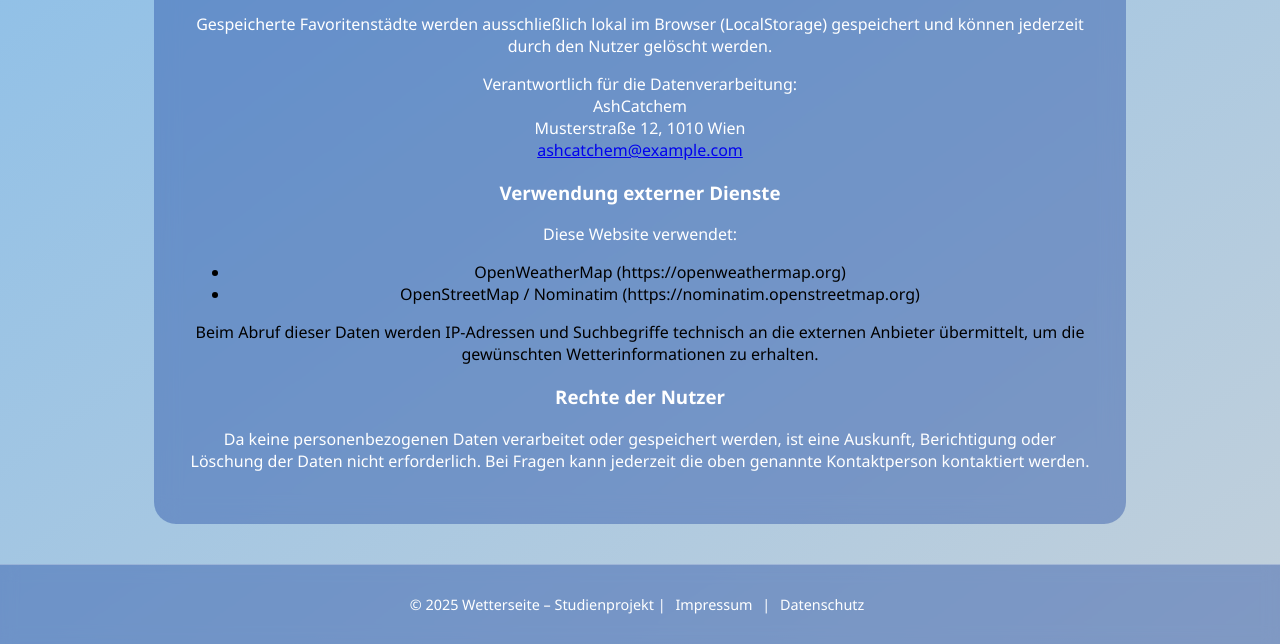
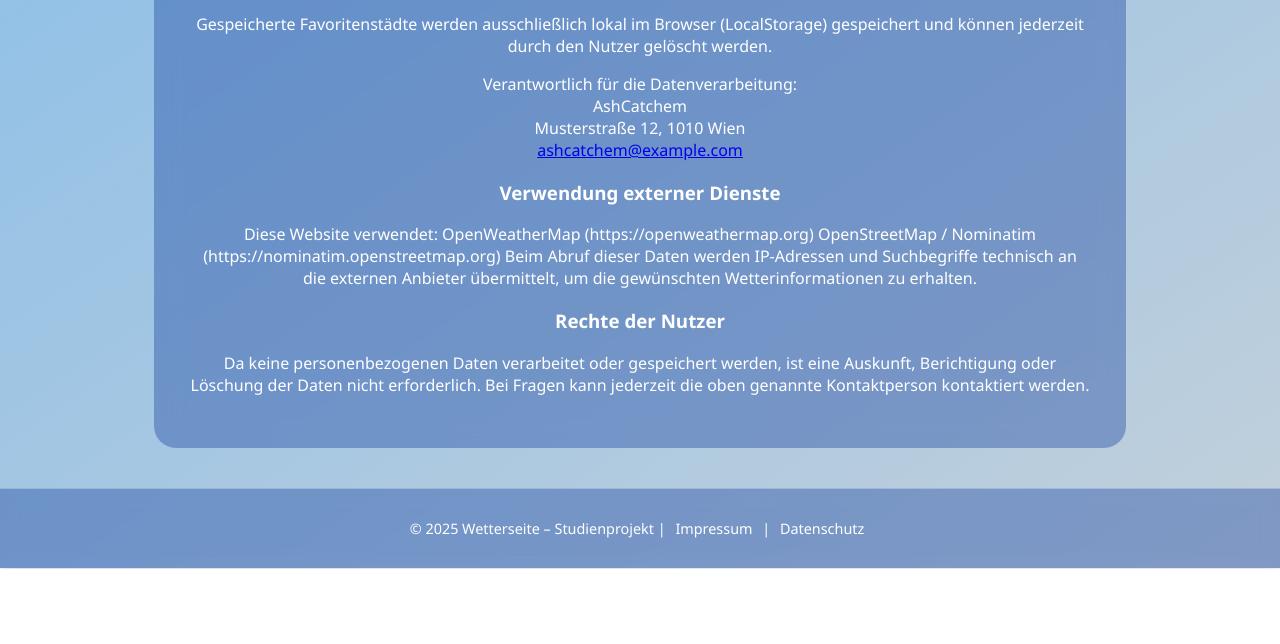
Before and after one commit to Lisaaabubu/Gruppenprojekt, a plain HTML site: page datenschutz.html in a window 1280 px wide. Shown: the part 287-931 px from the top of the page. After the commit the page ends 855 px from the top, so only its background shows below. Drawn offline with Linux system fonts and the light colour scheme.

Commit message:
FINAL FINAL

```diff
--- a/datenschutz.html
+++ b/datenschutz.html
@@ -72,10 +72,9 @@
         <h3>Verwendung externer Dienste</h3>
         <p>
           Diese Website verwendet:
-          <ul>
-            <li>OpenWeatherMap (https://openweathermap.org)</li>
-            <li>OpenStreetMap / Nominatim (https://nominatim.openstreetmap.org)</li>
-          </ul>
+
+            OpenWeatherMap (https://openweathermap.org)
+            OpenStreetMap / Nominatim (https://nominatim.openstreetmap.org)
           Beim Abruf dieser Daten werden IP-Adressen und Suchbegriffe technisch
           an die externen Anbieter übermittelt, um die gewünschten
           Wetterinformationen zu erhalten.
```
